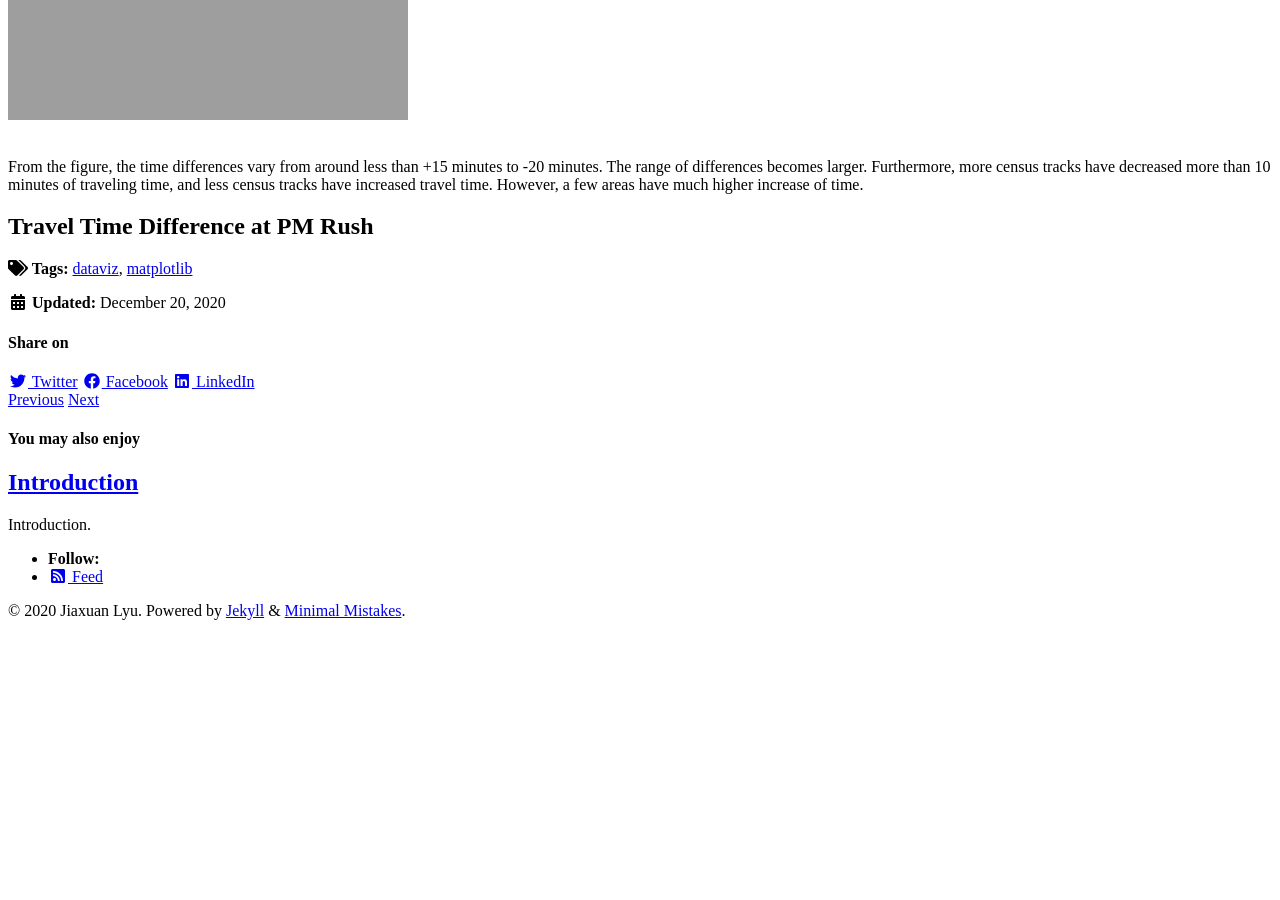
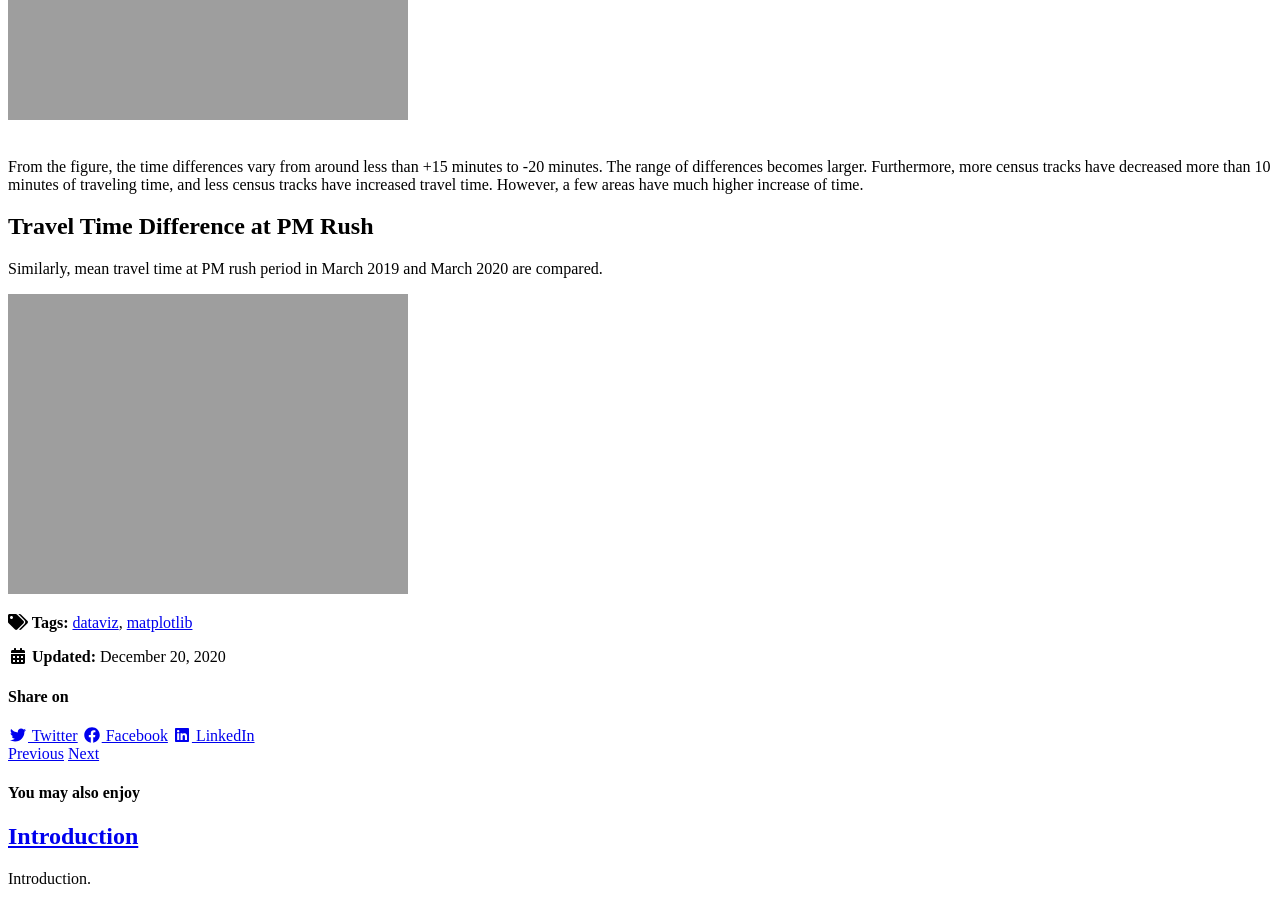
Before and after one commit to jiaxuanlyu/Geospatial-LA-Covid-Analysis, a Jekyll site: the page built from _posts/2020-12-19-2-travel-time-diff.md, in a window 1280 px wide and 900 px high, scrolled down 1355 px. Built offline with Jekyll 4.4.1, drawn with Linux system fonts in a browser that asks for light colours; cached includes are drawn as plain includes; nearby versions of some CDN libraries; before the commit the page ends 2045 px from its top, so only the background shows below that.

Commit message:
Update 2020-12-19-2-travel-time-diff.md

```diff
--- a/_posts/2020-12-19-2-travel-time-diff.md
+++ b/_posts/2020-12-19-2-travel-time-diff.md
@@ -34,3 +34,7 @@ From the figure, the time differences vary from around less than +15 minutes to
 <br>
 
 ## Travel Time Difference at PM Rush
+
+Similarly, mean travel time at PM rush period in March 2019 and March 2020 are compared.
+
+![daily-mean-diff]({{ site.url }}{{ site.baseurl }}/assets/images/pmdiff.png)
```
